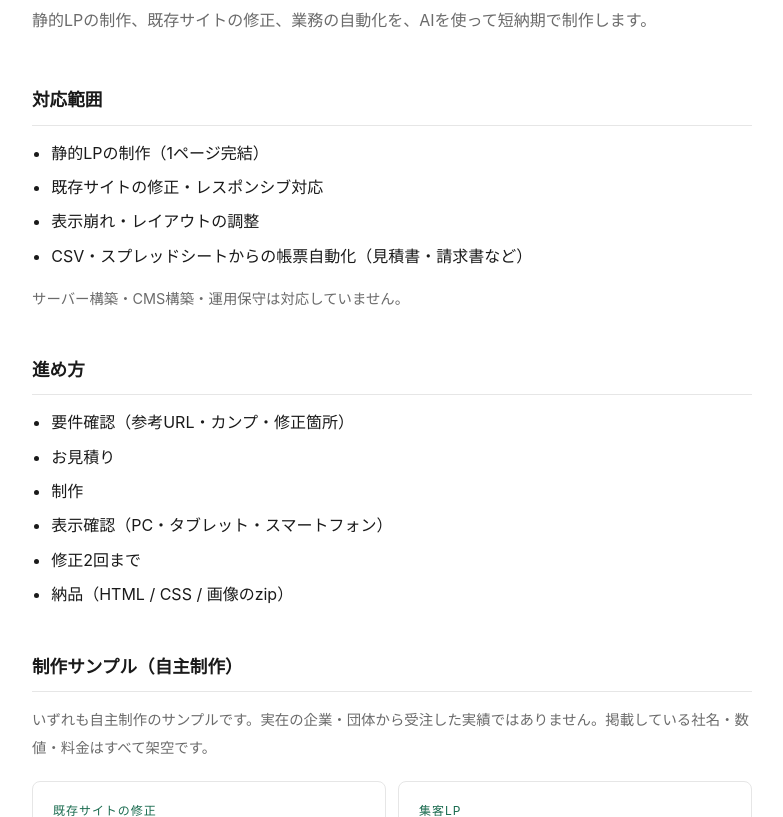
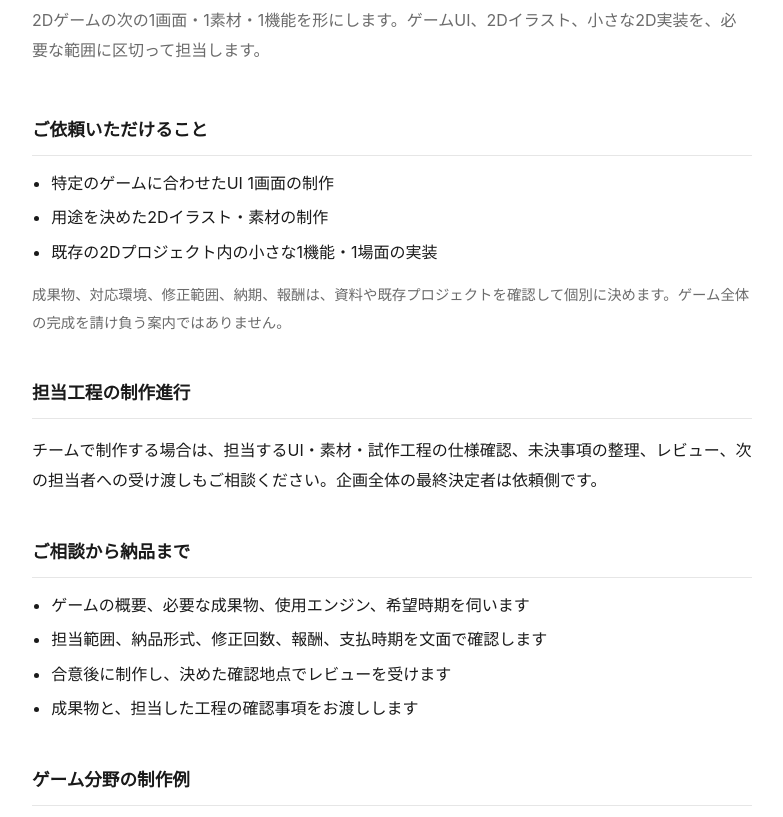
Before and after one commit to shijun537/shijun537.github.io, a plain HTML site: page index.html in a window 1280 px wide. Shown: the part 114-931 px from the top of the page, without its empty margins (248-1031 px from the left). Drawn offline with Linux system fonts and the light colour scheme.

Commit message:
Update landing page for game production services

```diff
--- a/index.html
+++ b/index.html
@@ -3,10 +3,10 @@
 <head>
 <meta charset="utf-8">
 <meta name="viewport" content="width=device-width, initial-scale=1">
-<title>Shijun Studio | 静的LP・サイト修正・業務の自動化</title>
-<meta name="description" content="静的LPの制作、既存サイトの修正、CSVやスプレッドシートからの帳票自動化を、AIを使って短納期で制作します。">
+<title>Shijun Studio | 2DゲームのUI・イラスト・小さな実装</title>
+<meta name="description" content="2Dゲーム向けのUI、イラスト、小さな機能や場面の制作。担当工程の仕様確認と受け渡しもご相談ください。">
 <meta property="og:title" content="Shijun Studio">
-<meta property="og:description" content="静的LPの制作、既存サイトの修正、CSVやスプレッドシートからの帳票自動化を、AIを使って短納期で制作します。">
+<meta property="og:description" content="2Dゲーム向けのUI、イラスト、小さな機能や場面の制作。担当工程の仕様確認と受け渡しもご相談ください。">
 <meta property="og:type" content="website">
 <style>
   :root {
@@ -93,30 +93,33 @@
 <main>
   <header>
     <h1>Shijun Studio</h1>
-    <p class="lead">静的LPの制作、既存サイトの修正、業務の自動化を、AIを使って短納期で制作します。</p>
+    <p class="lead">2Dゲームの次の1画面・1素材・1機能を形にします。ゲームUI、2Dイラスト、小さな2D実装を、必要な範囲に区切って担当します。</p>
   </header>
 
-  <h2>対応範囲</h2>
+  <h2>ご依頼いただけること</h2>
   <ul>
-    <li>静的LPの制作（1ページ完結）</li>
-    <li>既存サイトの修正・レスポンシブ対応</li>
-    <li>表示崩れ・レイアウトの調整</li>
-    <li>CSV・スプレッドシートからの帳票自動化（見積書・請求書など）</li>
+    <li>特定のゲームに合わせたUI 1画面の制作</li>
+    <li>用途を決めた2Dイラスト・素材の制作</li>
+    <li>既存の2Dプロジェクト内の小さな1機能・1場面の実装</li>
   </ul>
-  <p class="note">サーバー構築・CMS構築・運用保守は対応していません。</p>
+  <p class="note">成果物、対応環境、修正範囲、納期、報酬は、資料や既存プロジェクトを確認して個別に決めます。ゲーム全体の完成を請け負う案内ではありません。</p>
 
-  <h2>進め方</h2>
+  <h2>担当工程の制作進行</h2>
+  <p>チームで制作する場合は、担当するUI・素材・試作工程の仕様確認、未決事項の整理、レビュー、次の担当者への受け渡しもご相談ください。企画全体の最終決定者は依頼側です。</p>
+
+  <h2>ご相談から納品まで</h2>
   <ul>
-    <li>要件確認（参考URL・カンプ・修正箇所）</li>
-    <li>お見積り</li>
-    <li>制作</li>
-    <li>表示確認（PC・タブレット・スマートフォン）</li>
-    <li>修正2回まで</li>
-    <li>納品（HTML / CSS / 画像のzip）</li>
+    <li>ゲームの概要、必要な成果物、使用エンジン、希望時期を伺います</li>
+    <li>担当範囲、納品形式、修正回数、報酬、支払時期を文面で確認します</li>
+    <li>合意後に制作し、決めた確認地点でレビューを受けます</li>
+    <li>成果物と、担当した工程の確認事項をお渡しします</li>
   </ul>
 
-  <h2>制作サンプル（自主制作）</h2>
-  <p class="note">いずれも自主制作のサンプルです。実在の企業・団体から受注した実績ではありません。掲載している社名・数値・料金はすべて架空です。</p>
+  <h2>ゲーム分野の制作例</h2>
+  <p class="note">公開できる制作例を準備中です。自主制作と外部からの受託は分けて掲載します。</p>
+
+  <h2>別分野の自主制作サンプル</h2>
+  <p class="note">以下はWeb制作・業務自動化の自主制作サンプルです。ゲーム制作の受託実績ではありません。実在の企業・団体から受注した作品ではなく、掲載している社名・数値・料金は架空です。</p>
   <div class="samples">
     <a class="sample" href="fix/after.html">
       <span class="sample__kicker">既存サイトの修正</span>
@@ -143,7 +146,7 @@
   <a class="cta" href="contact.html">お問い合わせ</a>
 
   <footer>
-    制作には生成AIを活用しています。生成物は必ず自分で確認し、表示と動作の検証を行った上で納品します。
+    制作方法と利用ツールは案件ごとに確認します。担当範囲と成果物を合意してから着手します。
   </footer>
 </main>
 </body>
```
